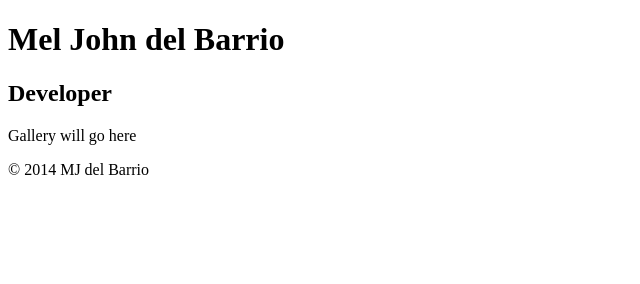
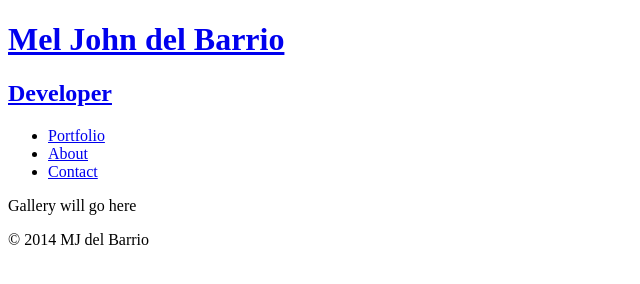
Before and after one commit to hemolyticus/FrontEndBasics, a plain HTML site: page index.html in a window 1280 px wide. Shown: the whole page, without its empty margins (0-640 px from the left). Drawn offline with Linux system fonts and the light colour scheme.

Commit message:
+ photos

```diff
--- a/index.html
+++ b/index.html
@@ -6,8 +6,17 @@
 	</head>
 	<body>
 		<header>
+			<a href="index.html">
 			<h1>Mel John del Barrio</h1>
 			<h2>Developer</h2>
+		</a>
+		<nav>
+			<ul>
+				<li><a href="index.html">Portfolio</a></li>
+				<li><a href="about.html">About</a></li>
+				<li><a href="contact.html">Contact</a></li>
+			</ul>
+		</nav>
 		</header>
 		<section>
 			<p>Gallery will go here</p>
```
Also changed, not shown: img/facebook-wrap.png (added), img/facebook.png (added), img/mail.png (added), img/nick.jpg (added), img/numbers-01.jpg (added), img/numbers-02.jpg (added), img/numbers-06.jpg (added), img/numbers-09.jpg (added), img/numbers-12.jpg (added), img/phone.png (added), img/twitter-wrap.png (added), img/twitter.png (added), 1 other file.
